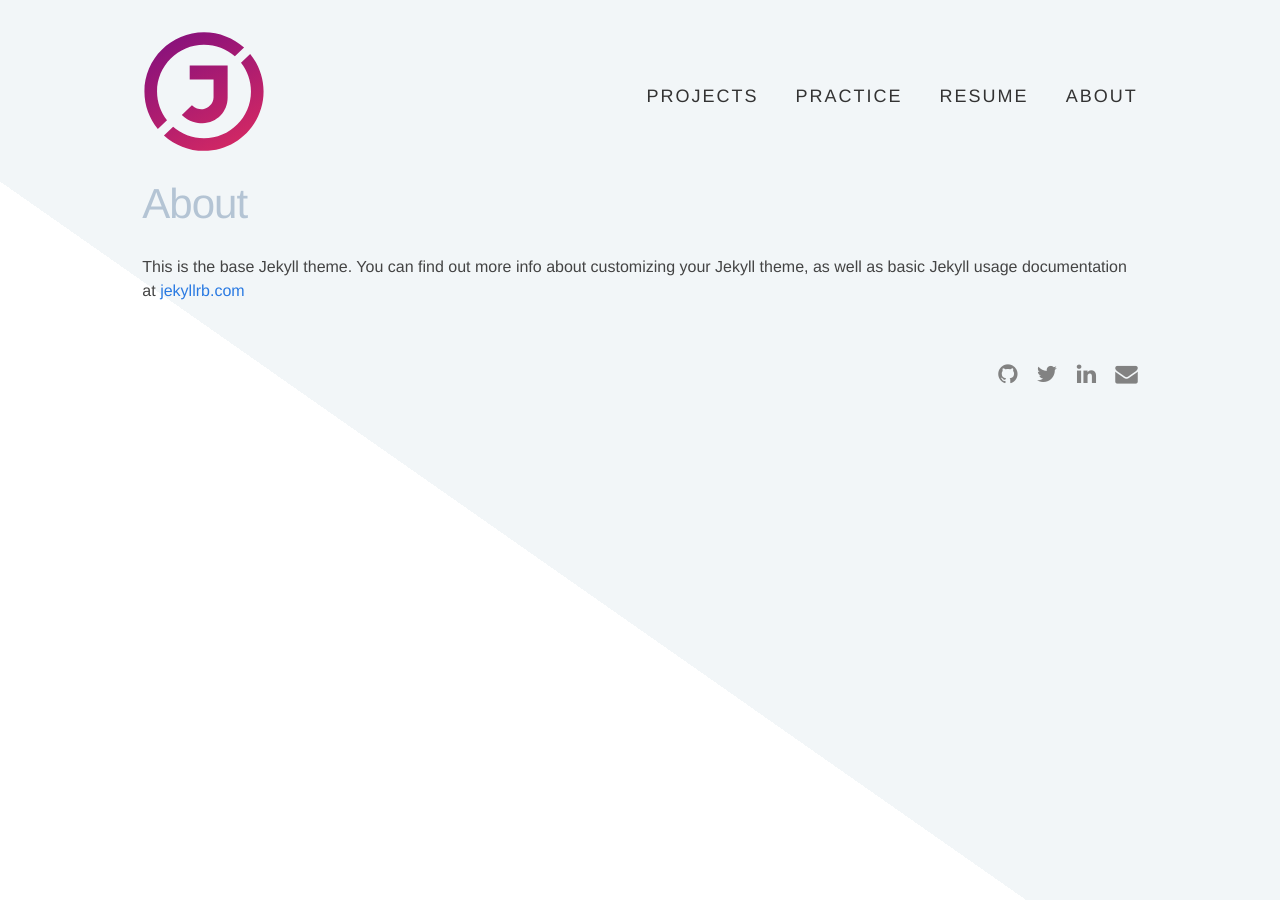
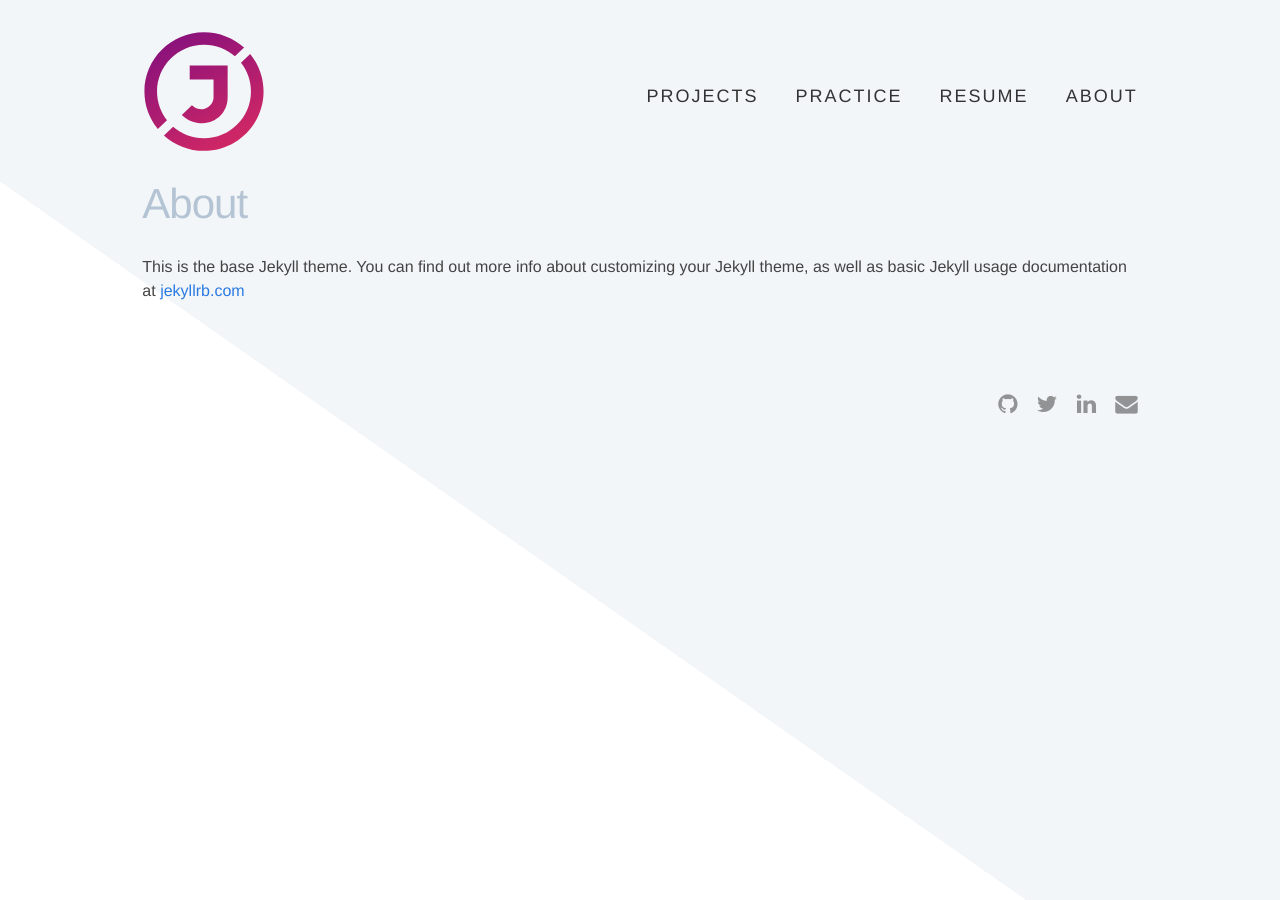
Before and after one commit to JMazzucco/Portfolio-Jekyll, a Jekyll site: the page built from 3-about.md, in a window 1280 px wide. Built offline with Jekyll 4.4.1, drawn with Linux system fonts in a browser that asks for light colours; nearby versions of some CDN libraries.

Commit message:
Increase padding for footer and change opacity when hovering over footer icons

```diff
--- a/_sass/_layout.scss
+++ b/_sass/_layout.scss
@@ -134,7 +134,7 @@
  * Site footer
  */
 .site-footer {
-    padding: $spacing-unit 0;
+    padding: $spacing-unit*2 0;
 }
 
 .social-media-list {
@@ -165,10 +165,18 @@
 .footer-container {
     @include outer-container;
     font-size: 15px;
-    color: $grey-color;
+    color: #333;
     @extend %clearfix;
+
+    li {
+        opacity: 0.5;
+        transition: 0.3s;
+
+        &:hover{
+            opacity: 1;
+        }
+    }
 }
-
 
 @include direction-context(right-to-left) {
   .footer-col {
--- a/css/responsive-nav.css
+++ b/css/responsive-nav.css
@@ -92,15 +92,12 @@
   .nav-collapse li a{
     text-decoration: none;
     border-bottom: 2px solid rgba(51, 51, 51, 0);
-      transition: border-bottom 0.3s;
+    transition: border-bottom 0.3s;
 
   }
 
 
   .nav-collapse li a:hover {
      border-bottom: 2px solid rgba(51, 51, 51, 1);
-       -webkit-opacity: 1;
-  -moz-opacity: 1;
-  opacity: 1;
   }
 }
```
